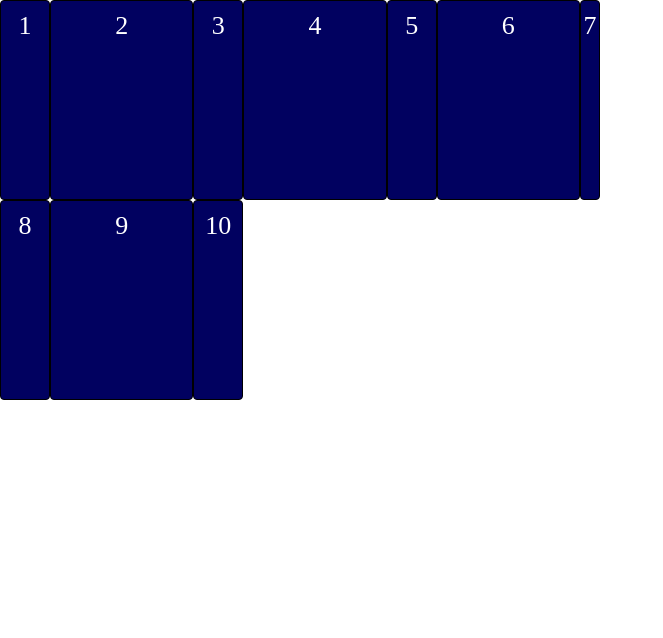
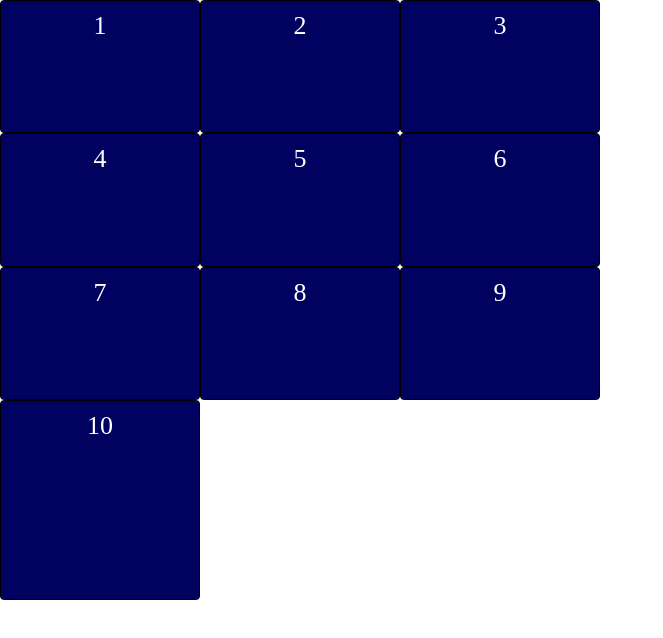
Before and after one commit to KseniaRazheva/summary, a plain HTML site: page index.html in a window 1280 px wide. Shown: the whole page, without its empty margins (0-663 px from the left). Drawn offline with Linux system fonts and the light colour scheme.

Commit message:
implicit grid-auto-rows l.75

```diff
--- a/css/style.css
+++ b/css/style.css
@@ -60,8 +60,11 @@
     /* grid-template-columns: repeat(7, 1fr);  - повторить 7 раз по значению 1fr */
     /* grid-template-columns: repeat(3, 1fr) 20px;  - 3 колонки одинаковых колонки по 193,33 и колонка на 20px т.е. 600-20=580/3=193,33 */
     /* grid-template-columns: repeat(3, 1fr) 20px 60px;  - 3 колонки одинаковых колонки по 173,33 и колонка на 20px и 60px т.е. 600-20-60=520/3=173,33 */
-    grid-template-columns: repeat(3, 50px 1fr) 20px; /* - 3 колонки одинаковых колонки по 50+143,33 и вконце колонка на 20px т.е. 600-170=430/3=143,33 */
+    /* grid-template-columns: repeat(3, 50px 1fr) 20px;  - 3 колонки одинаковых колонки по 50+143,33 и вконце колонка на 20px т.е. 600-170=430/3=143,33 */
+    grid-template-columns: repeat(3, 1fr);
     grid-template-rows: 1fr 1fr 1fr;
+    grid-auto-rows: 200px; /* неявные гриды, строки снизу, 10 эдемент */
+    grid-auto-columns: 200px; /* неявные гриды, колонки справа, тут нет */
 }
 
 .grid-elem {
```
